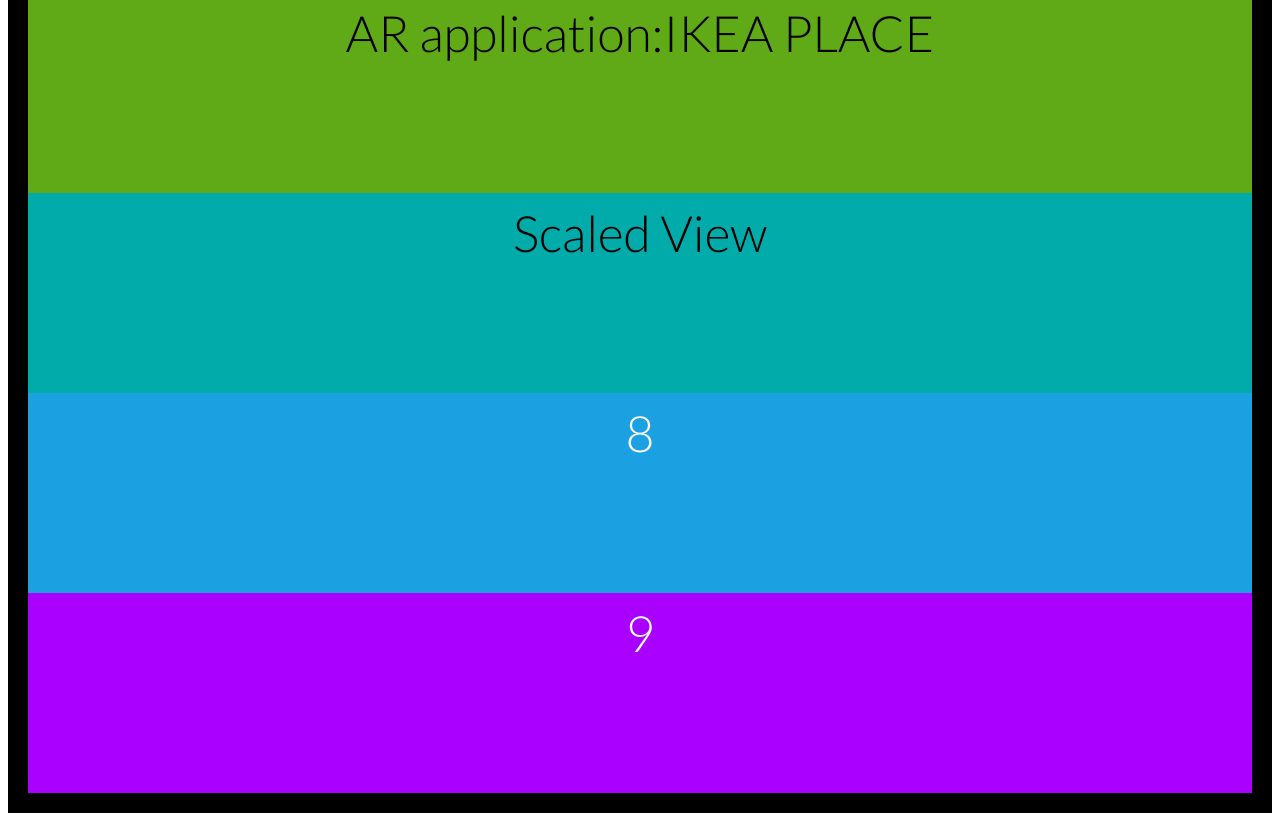
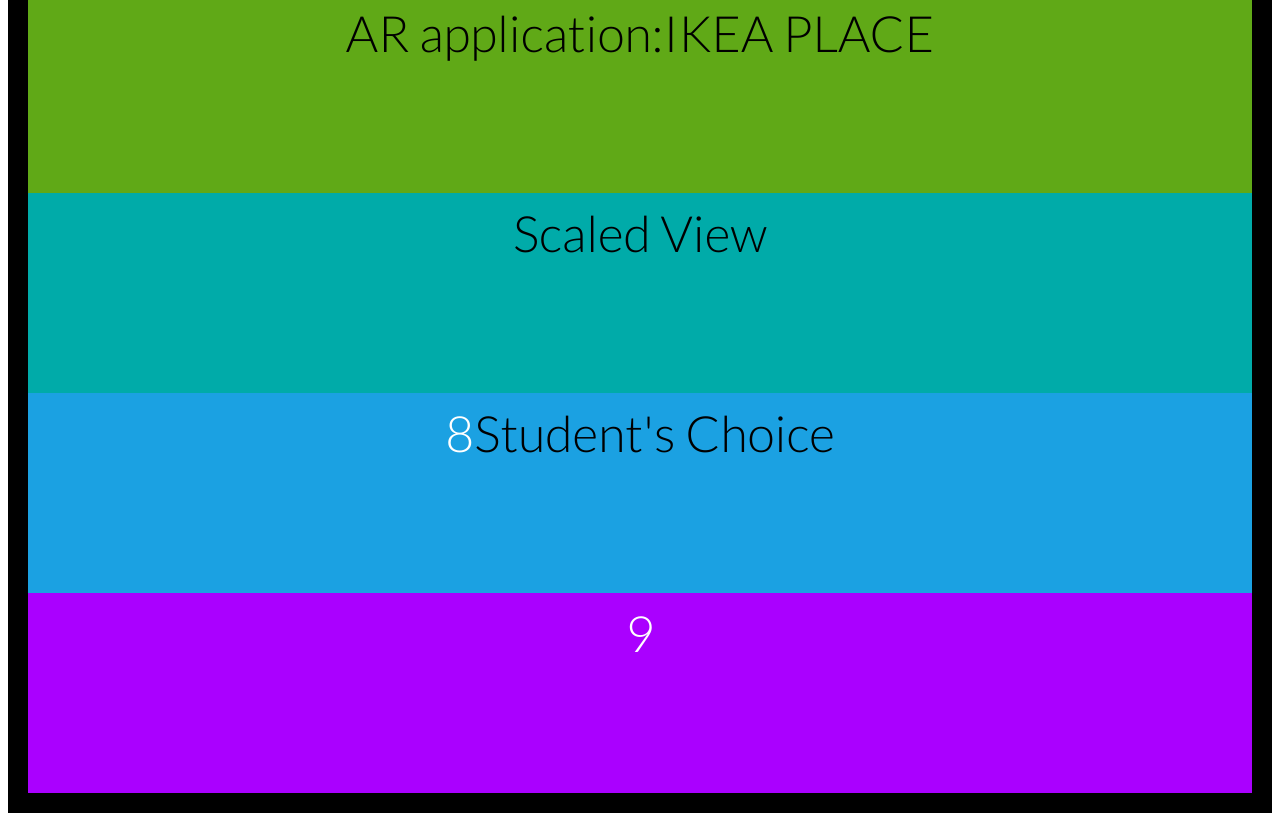
Before and after one commit to Vjais/Vjais.github.io, a plain HTML site: page listofAssignments.html in a window 1280 px wide. Shown: the part 1035-1856 px from the top of the page. Drawn offline with Linux system fonts and the light colour scheme.

Commit message:
Update listofAssignments.html

```diff
--- a/listofAssignments.html
+++ b/listofAssignments.html
@@ -55,7 +55,7 @@ a {
   <div class="box box-5"><a href="https://vjais.github.io/Assignment5and6.html" style="color:black">Project1 Peer Review</a> </div>
   <div class="box box-6"><a href="https://vjais.github.io/assignment7.html" style="color:black">AR application:IKEA PLACE</a> </div>
   <div class="box box-7"><a href="https://vjais.github.io/Assignment8.html" style="color:black">Scaled View</a></div>
-  <div class="box box-8">8</div>
+  <div class="box box-8">8<a href="https://vjais.github.io/viewerschoice.html" style="color:black">Student's Choice</a></div>
   <div class="box box-9">9</div>
 </div>
 
```
